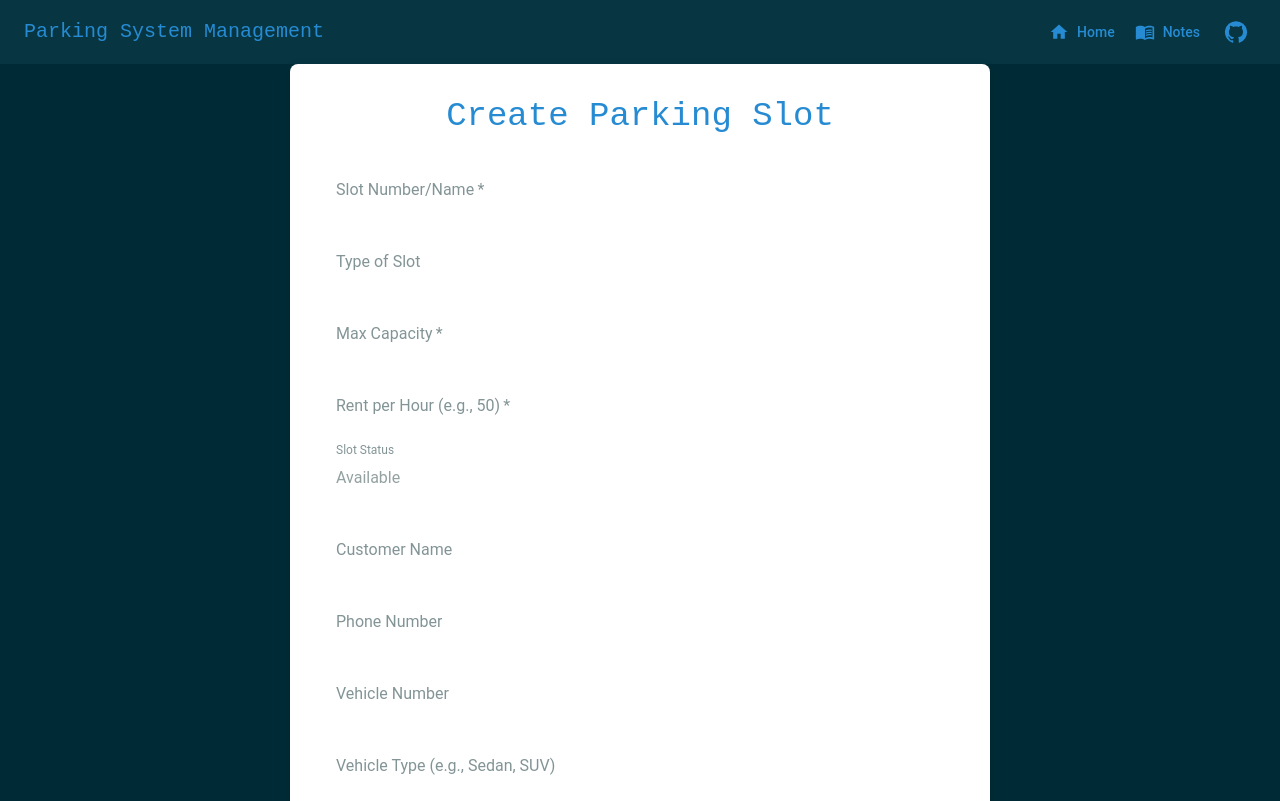
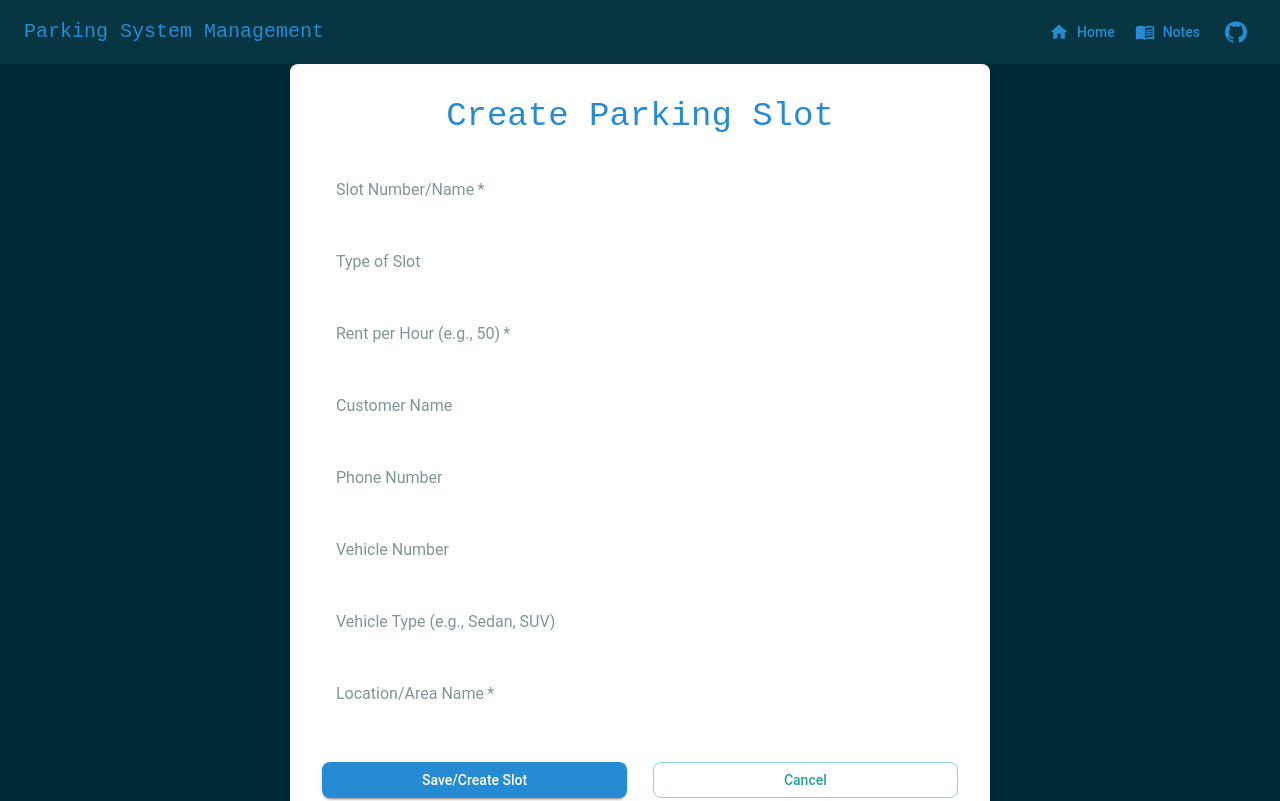
Before and after one commit to alibha04/parkingSystem, a React (Create React App) app in the folder frontEnd/client/: page /createSlotList in a window 1280 px wide. Shown: the top 801 px of the page. Built offline with nearby package versions, Linux system fonts and the light colour scheme.

Commit message:
frontend updated

```diff
--- a/frontEnd/client/src/components/CreateSlot.js
+++ b/frontEnd/client/src/components/CreateSlot.js
@@ -105,7 +105,7 @@ const CreateSlot = () => {
             <MenuItem value="EV Charging">EV Charging</MenuItem>
           </Select>
         </FormControl>
-
+{/*
         <TextField
           fullWidth
           label="Max Capacity"
@@ -116,7 +116,7 @@ const CreateSlot = () => {
           onChange={handleChange}
           required
           sx={{ mb: 2 }}
-        />
+        /> */}
 
         <TextField
           fullWidth
@@ -130,7 +130,7 @@ const CreateSlot = () => {
           sx={{ mb: 2 }}
         />
 
-        <FormControl fullWidth sx={{ mb: 2 }}>
+        {/* <FormControl fullWidth sx={{ mb: 2 }}>
           <InputLabel>Slot Status</InputLabel>
           <Select
             name="status"
@@ -142,7 +142,7 @@ const CreateSlot = () => {
             <MenuItem value="Occupied">Occupied</MenuItem>
             <MenuItem value="Reserved">Reserved</MenuItem>
           </Select>
-        </FormControl>
+        </FormControl> */}
 
         {/* Customer Details */}
         <TextField
```
